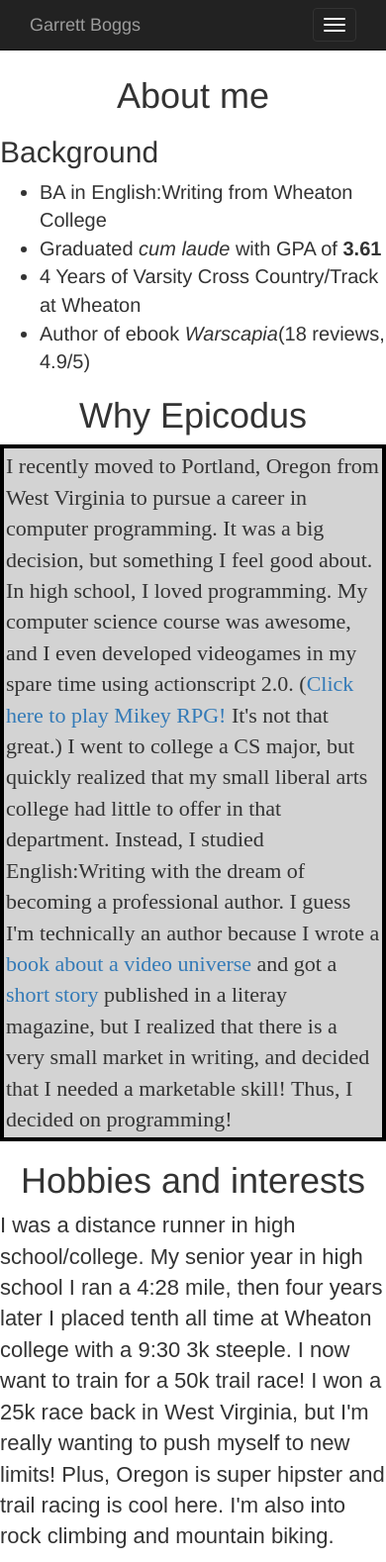
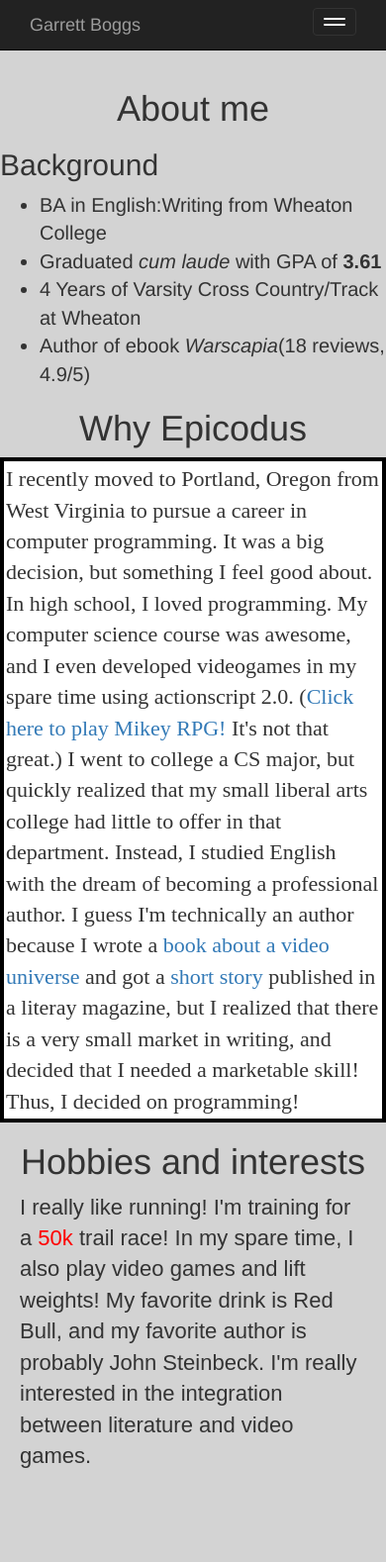
Before and after one commit to GarrettBoggs/portfolio, a plain HTML site: page about.html in a window 390 px wide. Shown: the whole page at 99% size. After the commit the page ends 1496 px from the top, so only its background shows below. Drawn offline with nearby package versions, Linux system fonts and the light colour scheme.

Commit message:
fix issue with navbar

```diff
--- a/about.html
+++ b/about.html
@@ -8,11 +8,12 @@
 </head>
 
 <body>
+  <!-- Navbar star -->
   <div class="navbar navbar-inverse navbar-fixed-top">
     <div class="container">
 
-        <button type="button" class="navbar-toggle" data-toggle="collapse" data-target="container">
-          <span class="icon-bar"></span>
+        <button type="button" class="navbar-toggle" data-toggle="collapse" data-target=".navbar-collapse">
+          <span class="sr-only">Toggle navigation</span>
           <span class="icon-bar"></span>
           <span class="icon-bar"></span>
         </button>
@@ -23,15 +24,13 @@
         <ul class="nav navbar-nav navbar-right">
           <li><a href="index.html">Home</a></li>
           <li class="active"><a href="about.html">About Me</a></li>
-            <li><a href="#">Contact info</a><li>
         <ul>
 
       </div>
     </div>
   </div>
+    <!-- Navbar end -->
 
-    <br>
-    <br>
   <h1>About me<h1>
   <h2>Background</h2>
   <ul>
@@ -40,14 +39,13 @@
     <li>4 Years of Varsity Cross Country/Track at Wheaton</li>
     <li>Author of ebook <em>Warscapia</em>(18 reviews, 4.9/5)</li>
   </ul>
-
   <div class="program">
   <h1>Why Epicodus</h1>
-      <p>I recently moved to Portland, Oregon from West Virginia to pursue a career in computer programming. It was a big decision, but something I feel good about. In high school, I loved programming. My computer science course was awesome, and I even developed videogames in my spare time using actionscript 2.0. (<a href="http://www.kongregate.com/games/swervmerv/mikey-rpg">Click here to play Mikey RPG!</a> It's not that great.) I went to college a CS major, but quickly realized that my small liberal arts college had little to offer in that department. Instead, I studied English:Writing with the dream of becoming a professional author. I guess I'm technically an author because I wrote a <a href="https://www.amazon.com/Warscapia-Garrett-Boggs-ebook/dp/B01J4IORWU/ref=sr_1_1?ie=UTF8&qid=1470414504&sr=8-1&keywords=warscapia">book about a video universe</a> and got a  <a href="http://friggmagazine.com/issuefortyseven/splashpages/GarrettBoggs.htm">short story</a> published in a literay magazine, but I  realized that there is a very small market in writing, and decided that I needed a marketable skill! Thus, I decided on programming!
+    <p>I recently moved to Portland, Oregon from West Virginia to pursue a career in computer programming. It was a big decision, but something I feel good about. In high school, I loved programming. My computer science course was awesome, and I even developed videogames in my spare time using actionscript 2.0. (<a href="http://www.kongregate.com/games/swervmerv/mikey-rpg">Click here to play Mikey RPG!</a> It's not that great.) I went to college a CS major, but quickly realized that my small liberal arts college had little to offer in that department. Instead, I studied English with the dream of becoming a professional author. I guess I'm technically an author because I wrote a <a href="https://www.amazon.com/Warscapia-Garrett-Boggs-ebook/dp/B01J4IORWU/ref=sr_1_1?ie=UTF8&qid=1470414504&sr=8-1&keywords=warscapia">book about a video universe</a> and got a  <a href="http://friggmagazine.com/issuefortyseven/splashpages/GarrettBoggs.htm">short story</a> published in a literay magazine, but I  realized that there is a very small market in writing, and decided that I needed a marketable skill! Thus, I decided on programming!
   </div>
   <div class="hobbies">
     <h1>Hobbies and interests</h1>
-      <p> I was a distance runner in high school/college. My senior year in high school I ran a 4:28 mile, then four years later I placed tenth all time at Wheaton college with a 9:30 3k steeple. I now want to train for a 50k trail race! I won a 25k race back in West Virginia, but I'm really wanting to push myself to new limits! Plus, Oregon is super hipster and trail racing is cool here. I'm also into rock climbing and mountain biking.</p>
+    <p> I really like running! I'm training for a <span class="red">50k</span> trail race! In my spare time, I also play video games and lift weights! My favorite drink is Red Bull, and my favorite author is probably John Steinbeck. I'm really interested in the integration between literature and video games.</p>
   </div>
 
   <script src="https://ajax.googleapis.com/ajax/libs/jquery/1.12.4/jquery.min.js"></script>
--- a/css/styles.css
+++ b/css/styles.css
@@ -15,12 +15,16 @@ h2{
 }
 
 body{
+  padding-top: 70px;
   font-size: 20px;
+  background-color: lightgray;
 }
 
 .hobbies p{
   font-family: fantasy;
   font-size: 22px;
+  margin-left: 20px;
+  margin-right: 20px;
 }
 
 .program p{
@@ -28,9 +32,13 @@ body{
   font-size: 22px;
   border: 4px solid black;
   padding: 2px;
-  background-color: lightgray;
+  background-color: white;
 }
 
 ol{
-  background-color: lightgray;
+  background-color: white;
 }
+
+.red{
+  color:red;
+}
```
Also changed, not shown: index.html (+6 -6 lines), 1 other file. Lines whose indentation alone changed are shown as unchanged.
